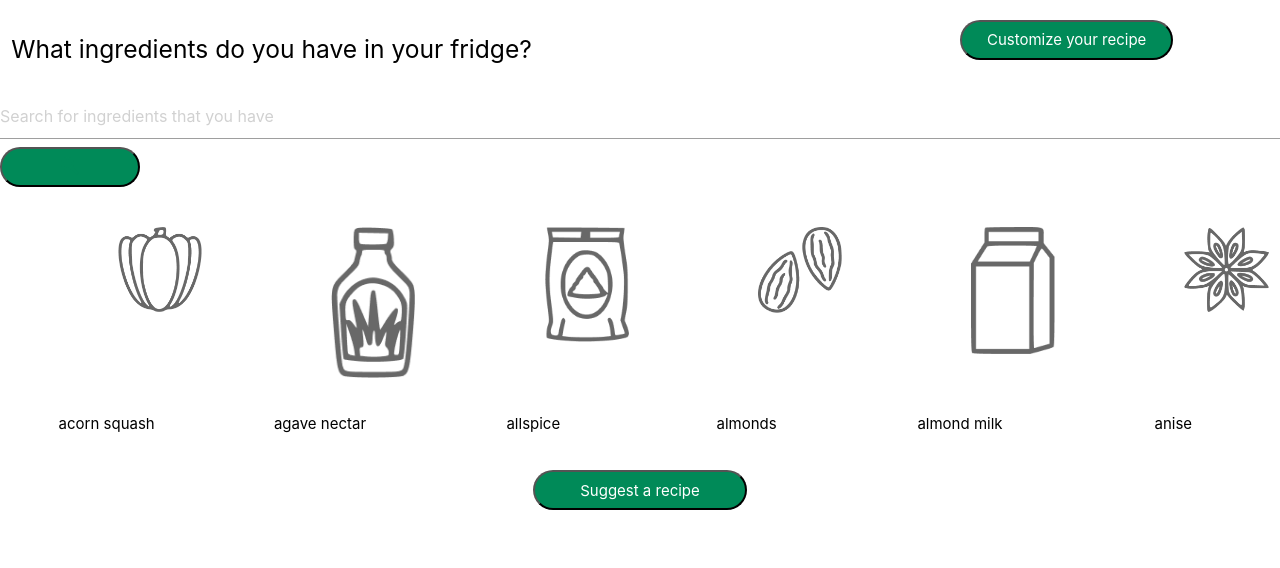
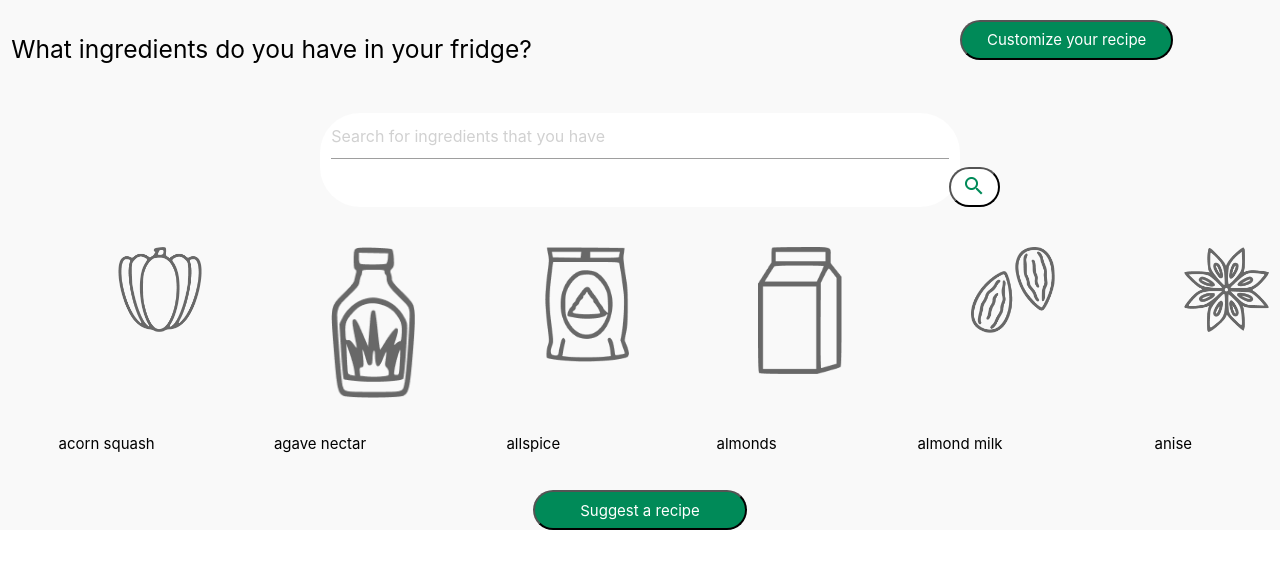
Before and after one commit to akula-a/Menon_Labs, a React (Create React App) app in the folder plant-jammer-widget/: page / in a window 1280 px wide. Shown: the top 568 px of the page. Built offline with nearby package versions, Linux system fonts and the light colour scheme.

Commit message:
Created link to a new page

```diff
--- a/plant-jammer-widget/package.json
+++ b/plant-jammer-widget/package.json
@@ -10,6 +10,7 @@
     "materialize-css": "^1.0.0-rc.2",
     "react": "^17.0.2",
     "react-dom": "^17.0.2",
+    "react-router-dom": "^5.2.0",
     "react-scripts": "4.0.3",
     "web-vitals": "^1.1.1"
   },
--- a/plant-jammer-widget/src/App.css
+++ b/plant-jammer-widget/src/App.css
@@ -1,9 +1,9 @@
 .App{
   align-items: center;
+  background-color:#F9F9F9;
 }
 
 .App-header {
-  background-color: white;
   color:black;
 }
 
@@ -14,8 +14,7 @@ h5 {
   color: #000000;
 }
 
-button {
-  width: 140px;
+button{
   height: 40px;
   border-radius: 40px;
   background-color: #008A58;
@@ -30,9 +29,7 @@ button:hover {
 }
 
 SearchBar {
-  margin-left: 10em;
-  margin-right: 10em;
-  border-radius: 25px;
+  background-color: white;
 }
 
 .hidden {
@@ -53,3 +50,12 @@ SearchBar {
 #icon:hover{
   filter:none;
 }
+
+#search{
+  background-color:white;
+  border-radius: 40px;
+}
+
+#search-btn{
+  background-color: white;
+}
--- a/plant-jammer-widget/src/App.js
+++ b/plant-jammer-widget/src/App.js
@@ -4,9 +4,8 @@ import SearchBar from './search_bar';
 import { useState } from 'react';
 // import Ingredients from './Ingredients.svg';
 import 'materialize-css/dist/css/materialize.min.css';
-
-
-// import IngredientsHash from './ingredients';
+import { Link } from 'react-router-dom';
+import items from './ingredient_list.js';
 
 // keeps track of selected food items
 // class Food extends React.Component {
@@ -22,15 +21,6 @@ import 'materialize-css/dist/css/materialize.min.css';
 //   }
 // }
 
-const items = [
-  {id: './icons/acorn_squash.png', name: 'acorn squash' },
-  {id: '2', name: 'agave nectar'},
-  {id: '3', name: 'allspice'},
-  {id: '4', name: 'almonds'},
-  {id: '5', name: 'almond milk'},
-  {id: '6', name: 'anise'}
-];
-
 const filterItems = (items, query) => {
   if (!query) {
     return items;
@@ -45,12 +35,20 @@ const filterItems = (items, query) => {
 // start by rendering one row (if none selected -> render row)
 // if there is something selected, filter Params
 
+// home page
 function App() {
   const {search} = window.location;
   const query = new URLSearchParams(search).get('s');
   const [searchQuery, setSearchQuery] = useState(query || '');
-  const filtereditems = filterItems(items, searchQuery);
+  const filteredItems = filterItems(items, searchQuery);
   // const selectionMade = false;
+  const selectedItems = [];
+
+  // iconClicked(item) {
+  //   selectedItems.concat(item);
+  //   selectionMade = true;
+  // onClick = {this.iconClicked(item)}
+  // }
 
   return (
     <div className="App">
@@ -60,30 +58,29 @@ function App() {
           <h5 class = "col s7"> What ingredients do you have in your fridge? </h5>
           <button class = "col s2 offset-s2"> Customize your recipe </button>
         </div>
-        <div class="row">
+        <div class = "row"> <p> </p> </div>
           <SearchBar
-            class = "col s6"
             searchQuery={searchQuery}
-            setSearchQuery={setSearchQuery}
-          />
+            setSearchQuery={setSearchQuery} />
+        <div class = "row">
+          {selectedItems.map((item) => (
+            <p key={item.id}>{item.name}</p>
+          ))}
         </div>
         <div class = "row">
-          <img src= {require('./icons/acorn_squash.png').default} alt = "Icon" class= "center col s1 offset-s1" id = "icon" />
-          <img src= {require('./icons/agave nectar.png').default} alt = "Icon" class= "center col s1 offset-s1" id = "icon" />
-          <img src= {require('./icons/allspice.png').default} alt = "Icon" class= "center col s1 offset-s1" id = "icon" />
-          <img src= {require('./icons/almonds.png').default} alt = "Icon" class= "center col s1 offset-s1" id = "icon" />
-          <img src= {require('./icons/almond milk.png').default} alt = "Icon" class= "center col s1 offset-s1" id = "icon" />
-          <img src= {require('./icons/anise.png').default} alt = "Icon" class= "center col s1 offset-s1" id = "icon" />
+          {filteredItems.map((item) => (
+              <img src={item.id} class= "center col s1 offset-s1" alt="Icon" id="icon"/>
+            ))}
         </div>
         <div class = "row">
-            {filtereditems.map((item) => (
+            {filteredItems.map((item) => (
               <p key={item.id} class= "center col s2">{item.name}</p>
             ))}
-          </div>
+        </div>
         <div class = "row">
-          <a href="./recipe.js" target="_blank">
+          <Link to="./recipe.js">
             <button class = "col s2 offset-s5"> Suggest a recipe </button>
-          </a>
+          </Link>
         </div>
       </header>
     </div>
--- a/plant-jammer-widget/src/index.js
+++ b/plant-jammer-widget/src/index.js
@@ -3,13 +3,29 @@ import ReactDOM from 'react-dom';
 import './index.css';
 import App from './App';
 import reportWebVitals from './reportWebVitals';
+import './App.js';
+import { Route, BrowserRouter, Switch } from 'react-router-dom';
+import Recipes from './recipe.js';
 
-ReactDOM.render(
-  <React.StrictMode>
-    <App />
-  </React.StrictMode>,
-  document.getElementById('root')
-);
+
+// ReactDOM.render(route,
+//   <React.StrictMode>
+//     <App />
+//   </React.StrictMode>,
+//   document.getElementById('root')
+// );
+
+const route = (
+  <BrowserRouter>
+    <Switch>
+        <Route exact path="/" component={App} />
+        <Route path="/recipe" component={Recipes} />
+    </Switch>
+  </BrowserRouter>
+)
+
+
+ReactDOM.render(route, document.getElementById('root'));
 
 // If you want to start measuring performance in your app, pass a function
 // to log results (for example: reportWebVitals(console.log))
--- a/plant-jammer-widget/src/ingredient_list.js
+++ b/plant-jammer-widget/src/ingredient_list.js
@@ -1,10 +1,12 @@
-const IngredientList =
-            [{id: 1, name: 'acorn squash'},
-                {id: 2, name: 'agave nectar'},
-                {id: 3, name: 'allspice'},
-                {id: 4, name: 'almonds'},
-                {id: 5, name: 'almond milk'},
-                {id: 6, name: 'anise'} ];
+const items = [
+    {id: require('./icons/acorn_squash.png').default, name: 'acorn squash' },
+    {id: require('./icons/agave nectar.png').default, name: 'agave nectar'},
+    {id: require('./icons/allspice.png').default, name: 'allspice'},
+    {id: require('./icons/almond milk.png').default, name: 'almonds'},
+    {id: require('./icons/almonds.png').default, name: 'almond milk'},
+    {id: require('./icons/anise.png').default, name: 'anise'}
+];
 
 
-export default IngredientList;
+
+export default items;
--- a/plant-jammer-widget/src/recipe.js
+++ b/plant-jammer-widget/src/recipe.js
@@ -0,0 +1,21 @@
+import React from 'react';
+import ReactDOM from 'react-dom';
+import './index.css';
+import 'materialize-css/dist/css/materialize.min.css';
+
+function Recipes(){
+    return (
+        <div className = "Recipe">
+            <p> Hello world </p>
+        </div>
+    )
+}
+
+ReactDOM.render(
+  <React.StrictMode>
+    <Recipes/>
+  </React.StrictMode>,
+  document.getElementById('root')
+);
+
+export default Recipes;
--- a/plant-jammer-widget/src/search_bar.js
+++ b/plant-jammer-widget/src/search_bar.js
@@ -1,11 +1,12 @@
 import React from 'react';
 import 'materialize-css/dist/css/materialize.min.css';
+import './App.css';
 
 // citation: https://www.emgoto.com/react-search-bar/
 
 const SearchBar = ({searchQuery, setSearchQuery}) => (
     <div class = "row">
-        <form action="/" method = "get">
+        <form action="/" method = "get" class = "offset-s3 col s6" id = "search">
             <label htmlFor = "header-search">
                 <span className = "hidden"> </span>
             </label>
@@ -16,7 +17,7 @@ const SearchBar = ({searchQuery, setSearchQuery}) => (
                 id = "header-search"
                 placeholder = "Search for ingredients that you have"
                 name="s" />
-            <button type="submit"><img src= {require('./search_icon.png').default} alt = "Search Icon"/></button>
+            <button type="submit" class = "col s1 offset-s12" id="search-btn"><img src= {require('./search_icon.png').default} alt = "Search Icon"/></button>
         </form>
     </div>
 );
```
Also changed, not shown: plant-jammer-widget/src/logo.svg (deleted), 1 other file (tests, documents, lock files or other folders).
